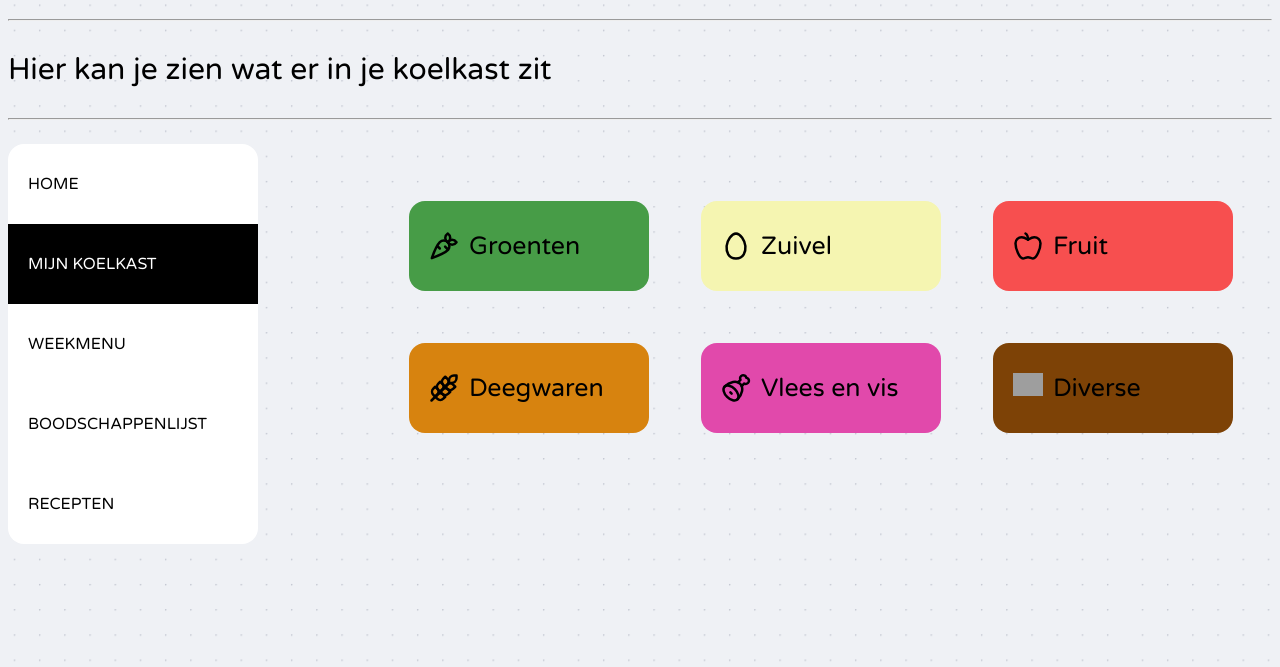
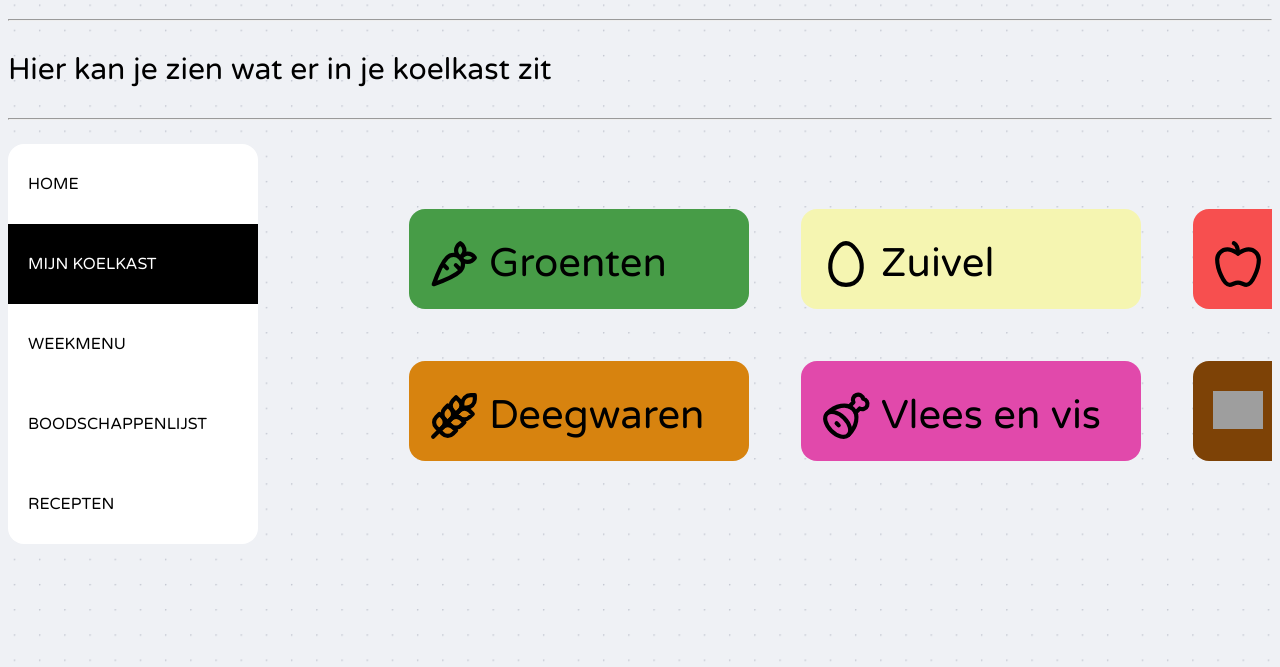
Before and after one commit to LanderGeerts04/Anti-FoodWaste, a PHP site: the page made by Mijn Koelkast/Mijn_Koelkast.html in a window 1280 px wide. Shown: the part 133-800 px from the top of the page. Run offline with PHP 8.4, Linux system fonts and the light colour scheme; grey boxes are pictures that could not be loaded.

Commit message:
Aantal kleine aanpassingen en opmerkingen toegevoegd

```diff
--- a/Mijn Koelkast/Mijn_Koelkast.css
+++ b/Mijn Koelkast/Mijn_Koelkast.css
@@ -98,7 +98,7 @@ body{
     width: 80px;
 }
 .menulogos{
-    width: 30px;
+    width: 50px;
     float: left;
     margin-right: 10px;
 }
@@ -106,13 +106,12 @@ body{
 /*Blok element*/
 .knop{
     display: inline-block;
-    width: 200px;
-    height: 30px;
+    width: 300px;
+    height: 40px;
     border-radius: 16px;
     padding: 30px 20px;
-
     font-family: VarelaRound;
-    font-size: 25px;
+    font-size: 40px;
     text-decoration: none;
     color: black;
 }
@@ -121,6 +120,8 @@ body{
     outline-color: black;
     outline-style: solid;
 }
+
+/*Blok tabel*/
 table{
     margin-left: 350px;
     margin-top: 30px;
@@ -130,8 +131,13 @@ tr{
     margin-top: 20px;
 }
 td{
-    margin-left: 5px;
+    vertical-align: middle;
 }
+#keuzemenu{
+    overflow-x: auto;
+}
+
+/*Opmaak specifieke blokken*/
 #groenten{
     background-color: rgb(71, 156, 71);
 }
--- a/Mijn Koelkast/Mijn_Koelkast.html
+++ b/Mijn Koelkast/Mijn_Koelkast.html
@@ -23,6 +23,7 @@
         <li><a href="../Boodschappenlijst.html">BOODSCHAPPENLIJST</a></li>
         <li id="bottom"><a href="#Recepten">RECEPTEN</a></li>
     </ul>
+    <div id="keuzemenu">
         <table>
             <tr>
                 <td><a class="knop" id="groenten" href="./Subpagina's/Groenten.html"><img class="menulogos" src="./Photos/Icons/carrot.svg" alt="$">Groenten</a></td>
@@ -32,8 +33,9 @@
             <tr>
                 <td><a class="knop" id="graan" href="./Subpagina's/Deegwaren.html"><img class="menulogos" src="./Photos/Icons/wheat.svg" alt="$">Deegwaren</a></td>
                 <td><a class="knop" id="vleesvis" href="./Subpagina's/Vlees_en_vis.html"><img class="menulogos" src="./Photos/Icons/ham.svg" alt="$">Vlees en vis</a></td>
-            <td><a class="knop" id="rest" href="./Subpagina's/Overige_producten.html"><img class="menulogos" src="./Photos/Icons/chef-hat.svg" alt="$">Diverse</a></td>
+                <td><a class="knop" id="rest" href="./Subpagina's/Overige_producten.html"><img class="menulogos" src="./Photos/Icons/chef-hat.svg" alt="$">Diversen</a></td>
             </tr>
         </table>
+    </div>
 </body>
 </html>
--- a/Mijn Koelkast/Subpagina's/Deegwaren.html
+++ b/Mijn Koelkast/Subpagina's/Deegwaren.html
@@ -17,7 +17,7 @@
     <a class="backbutton" href="../Mijn_Koelkast.html">Ga terug</a>
     <ul class="nav">
         <li id="top"><a href="#HOME">HOME</a></li>
-        <li id="active"><a href="./Mijn_Koelkast.html">MIJN KOELKAST</a></li>
+        <li id="active"><a href="../Mijn_Koelkast.html">MIJN KOELKAST</a></li>
         <li><a href="#Weekmenu">WEEKMENU</a></li>
         <li><a href="../Boodschappenlijst.html">BOODSCHAPPENLIJST</a></li>
         <li id="bottom"><a href="#Recepten">RECEPTEN</a></li>
--- a/Mijn Koelkast/Subpagina's/Fruit.html
+++ b/Mijn Koelkast/Subpagina's/Fruit.html
@@ -17,7 +17,7 @@
     <a class="backbutton" href="../Mijn_Koelkast.html">Ga terug</a>
     <ul class="nav">
         <li id="top"><a href="#HOME">HOME</a></li>
-        <li id="active"><a href="./Mijn_Koelkast.html">MIJN KOELKAST</a></li>
+        <li id="active"><a href="../Mijn_Koelkast.html">MIJN KOELKAST</a></li>
         <li><a href="#Weekmenu">WEEKMENU</a></li>
         <li><a href="../Boodschappenlijst.html">BOODSCHAPPENLIJST</a></li>
         <li id="bottom"><a href="#Recepten">RECEPTEN</a></li>
--- a/Mijn Koelkast/Subpagina's/Groenten.html
+++ b/Mijn Koelkast/Subpagina's/Groenten.html
@@ -17,7 +17,7 @@
     <a class="backbutton" href="../Mijn_Koelkast.html">Ga terug</a>
     <ul class="nav">
         <li id="top"><a href="#HOME">HOME</a></li>
-        <li id="active"><a href="./Mijn_Koelkast.html">MIJN KOELKAST</a></li>
+        <li id="active"><a href="../Mijn_Koelkast.html">MIJN KOELKAST</a></li>
         <li><a href="#Weekmenu">WEEKMENU</a></li>
         <li><a href="../Boodschappenlijst.html">BOODSCHAPPENLIJST</a></li>
         <li id="bottom"><a href="#Recepten">RECEPTEN</a></li>
--- a/Mijn Koelkast/Subpagina's/Overige_producten.html
+++ b/Mijn Koelkast/Subpagina's/Overige_producten.html
@@ -17,7 +17,7 @@
     <a class="backbutton" href="../Mijn_Koelkast.html">Ga terug</a>
     <ul class="nav">
         <li id="top"><a href="#HOME">HOME</a></li>
-        <li id="active"><a href="./Mijn_Koelkast.html">MIJN KOELKAST</a></li>
+        <li id="active"><a href="../Mijn_Koelkast.html">MIJN KOELKAST</a></li>
         <li><a href="#Weekmenu">WEEKMENU</a></li>
         <li><a href="../Boodschappenlijst.html">BOODSCHAPPENLIJST</a></li>
         <li id="bottom"><a href="#Recepten">RECEPTEN</a></li>
--- a/Mijn Koelkast/Subpagina's/Vlees_en_vis.html
+++ b/Mijn Koelkast/Subpagina's/Vlees_en_vis.html
@@ -17,7 +17,7 @@
     <a class="backbutton" href="../Mijn_Koelkast.html">Ga terug</a>
     <ul class="nav">
         <li id="top"><a href="#HOME">HOME</a></li>
-        <li id="active"><a href="./Mijn_Koelkast.html">MIJN KOELKAST</a></li>
+        <li id="active"><a href="../Mijn_Koelkast.html">MIJN KOELKAST</a></li>
         <li><a href="#Weekmenu">WEEKMENU</a></li>
         <li><a href="../Boodschappenlijst.html">BOODSCHAPPENLIJST</a></li>
         <li id="bottom"><a href="#Recepten">RECEPTEN</a></li>
--- a/Mijn Koelkast/Subpagina's/Zuivel.html
+++ b/Mijn Koelkast/Subpagina's/Zuivel.html
@@ -17,7 +17,7 @@
     <a class="backbutton" href="../Mijn_Koelkast.html">Ga terug</a>
     <ul class="nav">
         <li id="top"><a href="#HOME">HOME</a></li>
-        <li id="active"><a href="./Mijn_Koelkast.html">MIJN KOELKAST</a></li>
+        <li id="active"><a href="../Mijn_Koelkast.html">MIJN KOELKAST</a></li>
         <li><a href="#Weekmenu">WEEKMENU</a></li>
         <li><a href="../Boodschappenlijst.html">BOODSCHAPPENLIJST</a></li>
         <li id="bottom"><a href="#Recepten">RECEPTEN</a></li>
```
Lines whose indentation alone changed are shown as unchanged.
